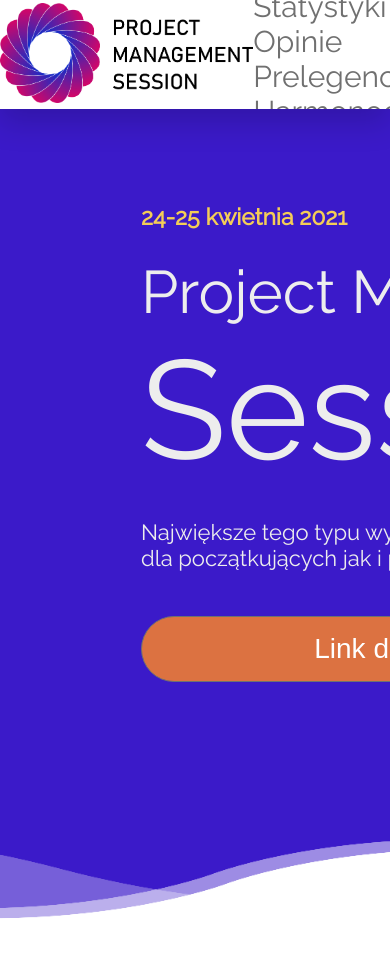
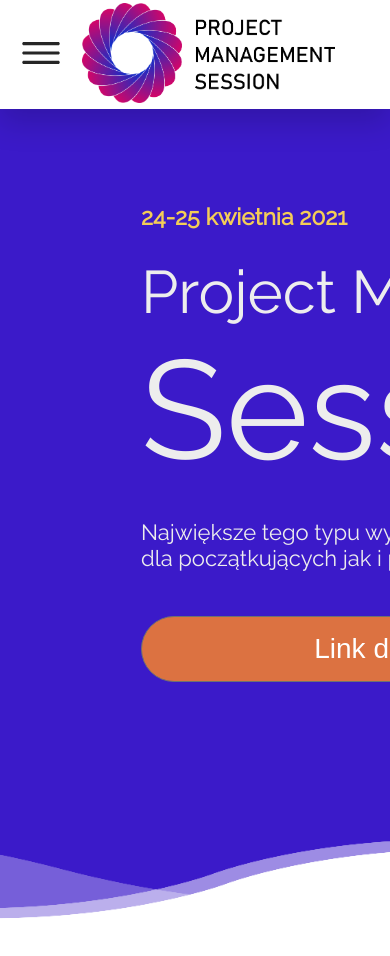
Before and after one commit to AlutkaG/PMSession, a React (Create React App) app in the folder frontend/: page / in a window 390 px wide. Shown: the top 956 px of the page. Built offline with nearby package versions, Linux system fonts and the light colour scheme.

Commit message:
Added icon menu, methods for side navbar and responsive styles

```diff
--- a/frontend/src/Components/Navbar/Navbar.css
+++ b/frontend/src/Components/Navbar/Navbar.css
@@ -2,7 +2,7 @@
 
 .top-nav {
 	height: 109px;
-	width: 100%;
+	width: 100vw;
 	position: fixed;
 	top: 0;
 	padding-top: 0px;
@@ -42,3 +42,26 @@
 .spacer {
 	flex: 1;
 }
+
+.icon-menu {
+	background-color: #ffffff;
+	outline: none;
+	border-style: none;
+	border-width: 0px;
+	color: #262626;
+	cursor: pointer;
+	margin-right: 10px;
+	margin-left: 10px;
+}
+
+@media (max-width: 500px) {
+	.top-nav-links-right {
+		display: none;
+	}
+}
+
+@media (min-width: 501px) {
+	.icon-menu {
+		display: none;
+	}
+}
--- a/frontend/src/Components/Navbar/Navbar.js
+++ b/frontend/src/Components/Navbar/Navbar.js
@@ -1,12 +1,20 @@
 import { HashLink as Link } from "react-router-hash-link";
 import logo from "../../Assets/logoPMSession.png";
+import { IoIosMenu } from "react-icons/io";
 
 import "./Navbar.css";
 
-const Navbar = () => {
+const Navbar = (props) => {
+	const handleOpen = () => {
+		props.openClickHandler();
+	};
+
 	return (
 		<div className='top-nav'>
 			<div className='top-nav-navi'>
+				<button className='icon-menu' onClick={(e) => handleOpen()}>
+					<IoIosMenu size='50px' color='#262626' />
+				</button>
 				<div>
 					<Link to='#'>
 						<img src={logo} alt='Logo' height='100px' />
```
